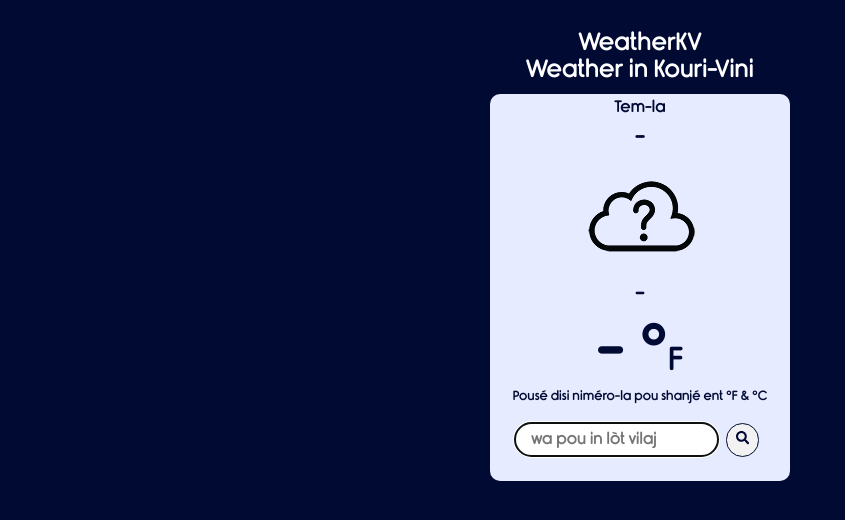
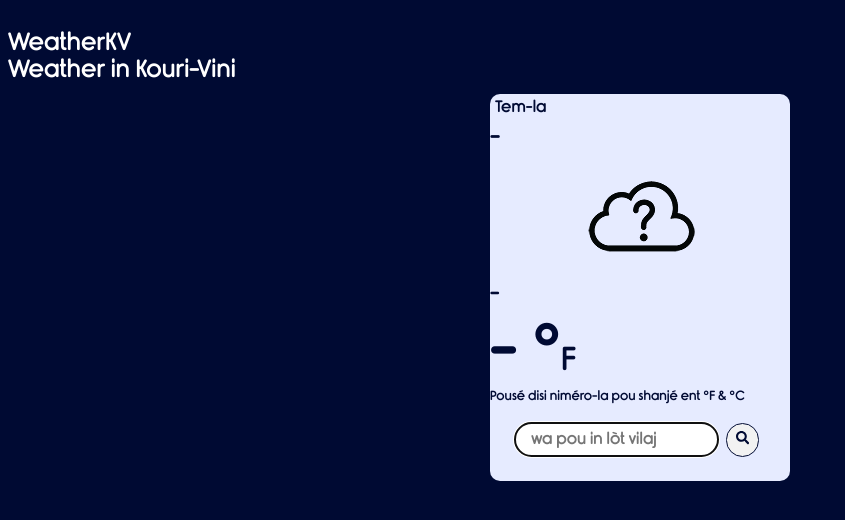
Before and after one commit to Louisianish/weatherkv, a plain HTML site: page index.html in a window 1280 px wide. Shown: the whole page, without its empty margins (0-845 px from the left). Drawn offline with Linux system fonts and the light colour scheme.

Commit message:
Update style.css

```diff
--- a/style.css
+++ b/style.css
@@ -9,7 +9,7 @@ body {
 .app-name {
     font-size: 1.5em;
     color: white;
-    text-align: center;
+     dtext-align: center;
     margin-top: 30px;
     margin-bottom: 0;
 }
@@ -31,7 +31,7 @@ body {
 }
 
 .app-title p {
-    text-align: center;
+     dtext-align: center;
     padding: 5px;
     margin: 0 auto;
     color: #000a33;
@@ -48,20 +48,19 @@ body {
     padding: 10px auto 5px auto;
     color: #000a33;
     font-size: 1.5em;
-    text-align: center;
+     dtext-align: center;
 }
 
 .notification {
     background-color: #f8d7da;
     display: none;
-    margin: 0 auto;
 }
 
 .notification p {
     color: #721c24;
     font-size: 1.2em;
     margin: 0;
-    text-align: center;
+     dtext-align: center;
     padding: 10px 0;
 }
 
@@ -94,7 +93,7 @@ body {
     margin: 0;
     color: #000a33;
     font-size: 1.4em;
-    text-align: center;
+     dtext-align: center;
 }
 
 .temperature-value {
@@ -107,7 +106,7 @@ body {
     margin: 0;
     color: #000a33;
     font-size: 4em;
-    text-align: center;
+     dtext-align: center;
     cursor: pointer;
 }
 
@@ -123,7 +122,7 @@ body {
 .temperature-switch p {
     color: #000a33;
     font-size: 0.8em;
-    text-align: center;
+     dtext-align: center;
 }
 
 #search {
```
